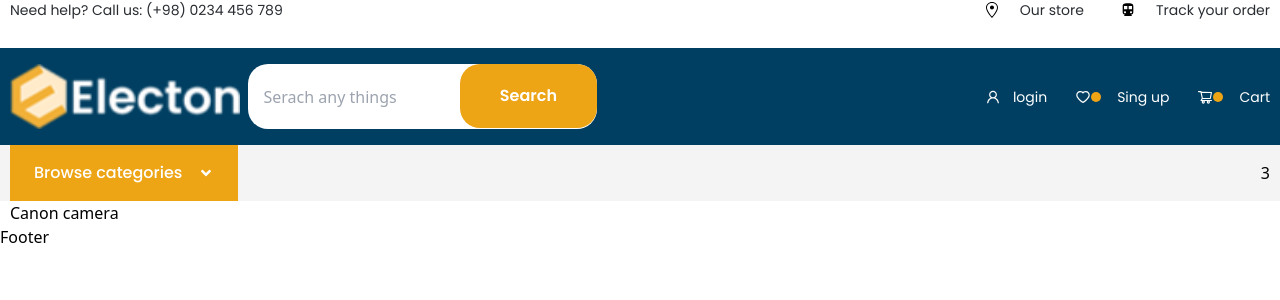
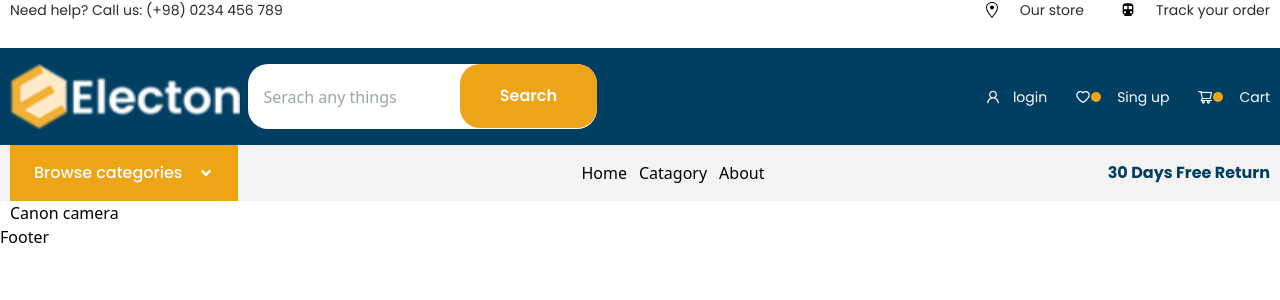
Before and after one commit to sohelrana3/Electon-E-commerce-website, a React (Create React App) app: page / in a window 1280 px wide. Shown: the top 300 px of the page. Built offline with nearby package versions, Linux system fonts and the light colour scheme.

Commit message:
navitem start

```diff
--- a/src/components/Navbar.js
+++ b/src/components/Navbar.js
@@ -4,6 +4,7 @@ import Flex from './leyouts/Flex'
 import List from './leyouts/List'
 import {FaAngleDown} from 'react-icons/fa'
 import Listitem from './leyouts/Listitem'
+import Navitem from './leyouts/Navitem'
 
 
 const Navbar = () => {
@@ -35,9 +36,11 @@ const Navbar = () => {
             </div>
         </div>
         <div>
-
+           <Navitem />
         </div>
-        <div>3</div>
+        <div>
+          <h3 className='text-base text-primary font-bold font-popi'>30 Days Free Return</h3>
+        </div>
       </Flex>
     </Container>
   </div>
--- /dev/null
+++ b/src/components/leyouts/Navitem.js
@@ -0,0 +1,15 @@
+import React from 'react'
+import List from './List'
+import Listitem from './Listitem'
+
+const Navitem = () => {
+  return (
+    <List className='flex gap-x-3'>
+    <Listitem listitem='Home' />
+    <Listitem listitem='Catagory' />
+    <Listitem listitem='About' />
+  </List>
+  )
+}
+
+export default Navitem
```
